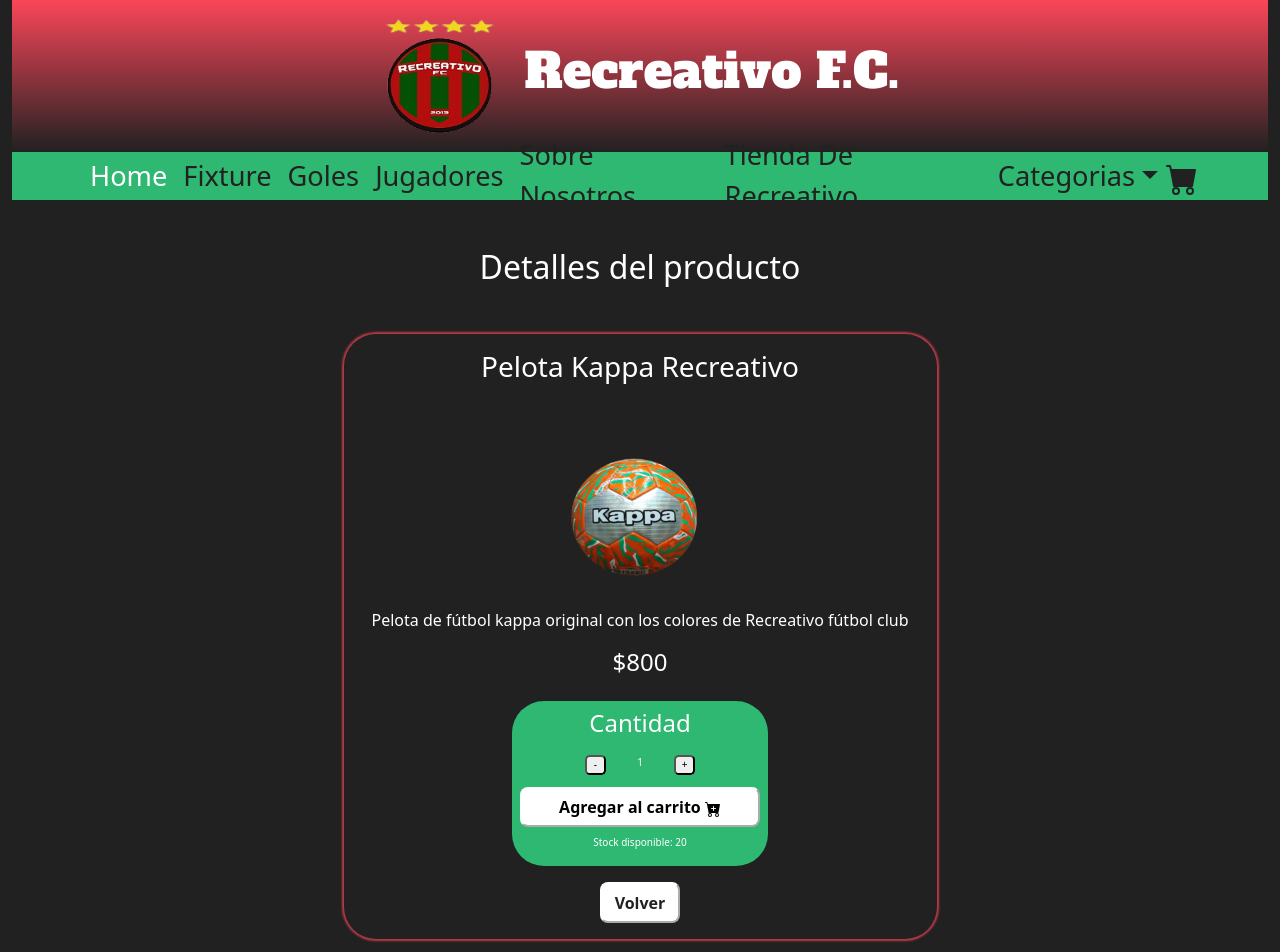
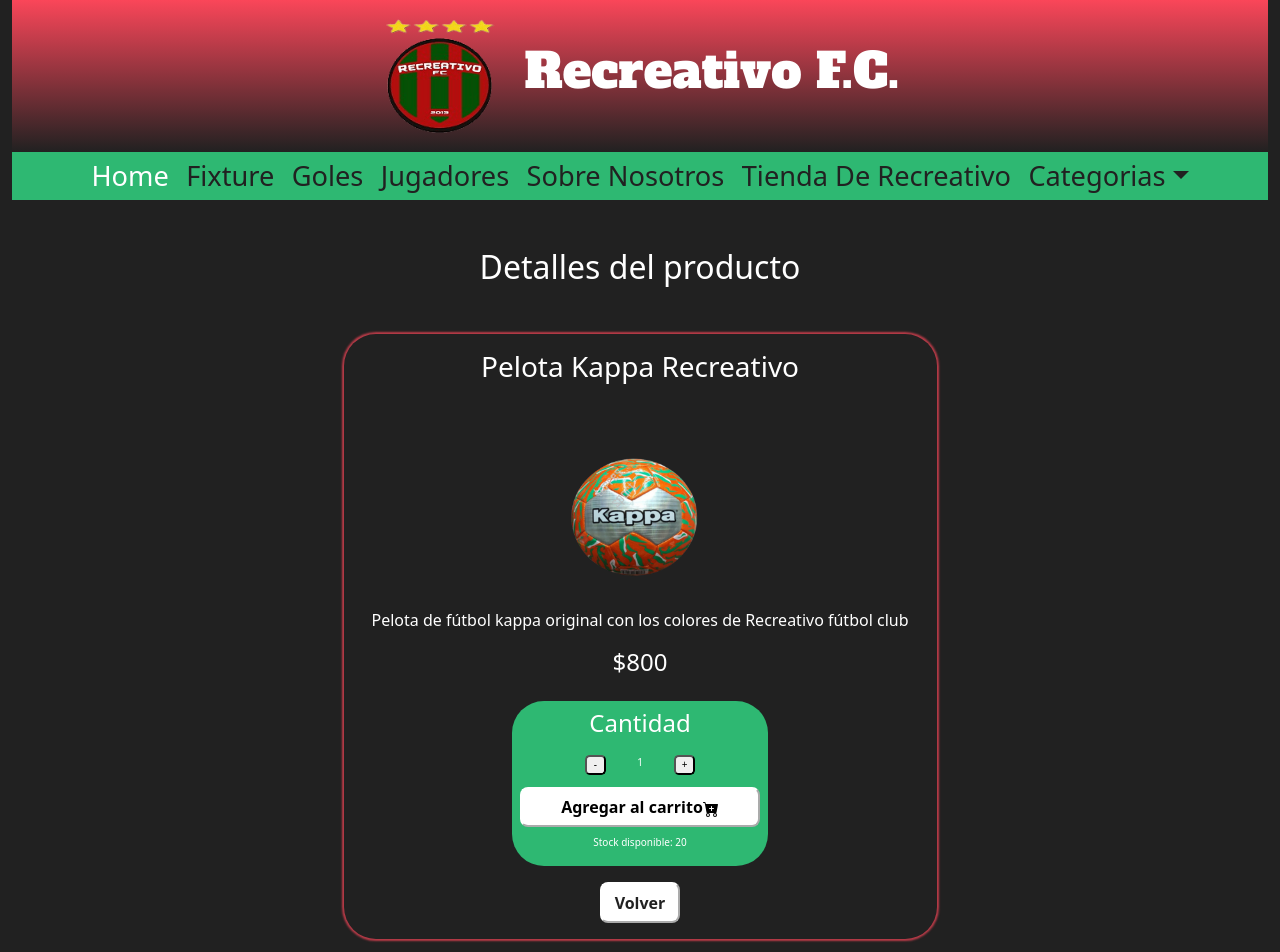
Before and after one commit to FacundoVillarroel/ProyectoFinalReactJS, a React (Create React App) app: page /item/Pelota1 in a window 1280 px wide. Shown: the top 952 px of the page. Built offline with nearby package versions, Linux system fonts and the light colour scheme.

Commit message:
Desafio Cart View

```diff
--- a/src/App.css
+++ b/src/App.css
@@ -127,8 +127,9 @@
       width: 15rem;
       border-color: #ffffff;
       background-color: #ffffff;
-      border-radius: 0.5rem;
-      cursor: pointer; }
+      border-radius: 0.5rem; }
+      .itemDetailContainer .itemDetail .AddToCartButton[disabled]:hover {
+        color: #10103d4d; }
       .itemDetailContainer .itemDetail .AddToCartButton:hover {
         color: #2eb872;
         background-color: #ffffff;
@@ -505,3 +506,9 @@
   margin-right: 1rem;
   border-radius: 50%;
   transition: transform 200ms; }
+
+.warning {
+  font-size: 0.7rem;
+  font-weight: 600;
+  color: #fa4659;
+  margin-bottom: 0; }
--- a/src/components/Cart.js
+++ b/src/components/Cart.js
@@ -14,14 +14,27 @@ function Cart () {
         emptyCart()
     }
 
+    if (cart.length===0){
+        return (
+            <div className="text-center">
+                <h2 className="my-5">Tu carrito esta vacio</h2>
+                <Link to="/">
+                    <button className="buttonReturn"> Ir a la tienda </button>
+                </Link>
+            </div>
+
+        )
+    }
+
+
     return(
         <div className="text-center">
-            <h1 className="my-5">Carrito</h1>
+            <h2 className="my-5">Carrito</h2>
             <div className="container">
                 <div className="row gx-5 pb-3 productInCart justify-content-start">
                     <h3 className="col-3 text-start"> Nombre del producto</h3>
                     <h3 className="col-3"> Imagen </h3>
-                    <h3 className="col-2"> Precio </h3>
+                    <h3 className="col-2"> Precio Unitario</h3>
                     <h3 className="col-2"> Cantidad </h3>
                     <h3 className="col-1"> Talle</h3>
                 </div>
--- a/src/components/CartWidget.js
+++ b/src/components/CartWidget.js
@@ -5,13 +5,15 @@ import { CartContext } from "../context/CartContext"
 function CartWidget () {
 
     const {cartQuantity} = useContext(CartContext)
-
     return(
-        <div >
-            <span className="fs-2"><BsFillCartFill/></span>
-            <span>{cartQuantity() || ""}</span>
-        </div>
-
+        <>
+            {
+            <div >
+                <span className="fs-2"><BsFillCartFill/></span>
+                <span>{cartQuantity() || ""}</span>
+            </div>
+            }
+        </>
     )
 }
 export default CartWidget
--- a/src/components/ItemCount.js
+++ b/src/components/ItemCount.js
@@ -1,14 +1,13 @@
 import {BsFillCartPlusFill} from "react-icons/bs"
 
-function ItemCount ({stock,setQuantity,quantity,addToCart}){
+function ItemCount ({stock,setQuantity,quantity,addToCart,category,size}){
     //Agregando al contador
     function handleClickPlus(){
         quantity < stock && setQuantity(quantity + 1)
     }
-
     //Restando al contador
     function handleClickMinus(){
-        quantity > 1 && setQuantity(quantity - 1)
+        quantity > 0 && setQuantity(quantity - 1)
     }
 
     //Agregando al carrito solo en caso de no superar el stock
@@ -18,11 +17,16 @@ function ItemCount ({stock,setQuantity,quantity,addToCart}){
         <div className ="itemCount d-flex flex-column align-items-center">
             <h4 className="m-2">Cantidad</h4>
             <div className ="quantityButtonContainer d-flex justify-content-between">
-                <button className ="quantityButton ms-2" onClick={handleClickMinus}> - </button>
+                <button className ="quantityButton ms-2" onClick={handleClickMinus} disabled={quantity===0}> - </button>
                 <p className ="mt-2"> {quantity} </p>
-                <button className ="quantityButton me-2" onClick={handleClickPlus}> + </button>
+                <button className ="quantityButton me-2" onClick={handleClickPlus} disabled ={quantity===stock}> + </button>
             </div>
-            <button className="AddToCartButton" onClick={addToCart}> Agregar al carrito <span><BsFillCartPlusFill/> </span> </button>
+            <button className="AddToCartButton" onClick={addToCart} disabled={quantity===0 || (size ==="" && category !== "pelota")}>
+                Agregar al carrito<span><BsFillCartPlusFill/></span>
+                {stock === 0 ? <p className="warning"> ¡Lo sentimos, no queda Stock de este producto!</p>
+                :<>{(size === "" && category !== "pelota") && <p className="warning"> ¡Debes agregar un talle!</p>}</>}
+            </button>
+
             <p>Stock disponible: {stock}</p>
         </div>
     )
--- a/src/components/ItemDetail.js
+++ b/src/components/ItemDetail.js
@@ -12,17 +12,11 @@ const sizeOptions = [
     {value: 'S', text: 'S'},
     {value: 'XS', text: 'XS'},
 ]
-const idPelota = ["Pelota1","Pelota2","Pelota3","Pelota4"]
 
-const ItemDetail = ({id,title,imgSrc,description,price,stock}) => {
+const ItemDetail = ({id,title,imgSrc,description,price,stock,category}) => {
     const {addItemToCart,isInCart} = useContext(CartContext)
-
     const [quantity,setQuantity] = useState(1);
     const [size,setSize] = useState("")
-
-    const isIdPelota = (id) =>{
-        return idPelota.some(prod => prod === id)
-    }
 
     const navigate = useNavigate()
     const handleNavigate = () => {
@@ -30,8 +24,7 @@ const ItemDetail = ({id,title,imgSrc,description,price,stock}) => {
     }
 
     function addToCart (){
-        if (size==="" && !isIdPelota(id)){alert("debes elegir un talle")}
-        else {const itemToAdd = {
+        const itemToAdd = {
             id,
             title,
             price,
@@ -39,7 +32,10 @@ const ItemDetail = ({id,title,imgSrc,description,price,stock}) => {
             quantity,
             size
         }
-        addItemToCart(itemToAdd) }
+        if (size==="" && category !== "pelota"){alert("debes elegir un talle")}
+            else{
+            addItemToCart(itemToAdd)
+            }
     }
 
     return(
@@ -55,11 +51,9 @@ const ItemDetail = ({id,title,imgSrc,description,price,stock}) => {
                 <h4 className="mb-4">
                     ${price}
                 </h4>
-                {   isIdPelota(id)
-                    ?   <></>
-                    :   <SelectSize
+                {   category !== "pelota" && <SelectSize
                         sizeOptions={sizeOptions}
-                        setSize={setSize}s
+                        setSize={setSize}
                         />
                 }
                 <div>
@@ -70,6 +64,8 @@ const ItemDetail = ({id,title,imgSrc,description,price,stock}) => {
                             setQuantity = {setQuantity}
                             quantity = {quantity}
                             addToCart = {addToCart}
+                            category = {category}
+                            size = {size}
                             />
                             }
                 </div>
--- a/src/components/ItemDetailContainer.js
+++ b/src/components/ItemDetailContainer.js
@@ -36,6 +36,7 @@ function ItemDetailContainer(){
                             description= {item.description}
                             price = {item.price}
                             stock = {item.stock}
+                            category = {item.category}
                             />
                         </div>
             }
--- a/src/components/NavBar.js
+++ b/src/components/NavBar.js
@@ -1,9 +1,12 @@
 import {Navbar,Container,Nav, NavDropdown} from "react-bootstrap"
 import CartWidget from "./CartWidget";
 import { Link } from "react-router-dom"
-import { useState } from "react";
+import { useState,useContext } from "react";
+import {CartContext} from "../context/CartContext"
 
 function NavBar() {
+    const {cartQuantity} = useContext(CartContext)
+
 const [activeHome,setActiveHome] = useState(true)
 const [activeFixture,setActiveFixture] = useState(false)
 const [activeGoles,setActiveGoles] = useState(false)
@@ -54,9 +57,7 @@ const [activeTienda,setActiveTienda] = useState(false)
                             <NavDropdown.Item as={Link} to="/category/pelota" onClick={handleClickTienda}>Pelotas</NavDropdown.Item>
                         </NavDropdown>
 
-                    <Link to="/cart">
-                        <CartWidget/>
-                    </Link>
+                        {cartQuantity() !== 0 && <Link to="/cart"> <CartWidget/> </Link>}
 
                     </Nav>
                 </Navbar.Collapse>
--- a/src/data/items.js
+++ b/src/data/items.js
@@ -39,7 +39,7 @@ const conInvierno = new product("conInvierno","Conjunto de invierno", 2000, imgC
 const buzo = new product ("buzo","Buzo", 700, imgBuzo,3, "Buzo individual de Recreativo fútbol club","deVestir");
 const conAlternativoBlanco = new product ("conAlternativoBlanco","Conjunto alternativo blanco", 1400, imgConAltBla,8,"Conjunto alternativo blanco de Recreativo fútbol club","suplente");
 const conAlternativoNegro = new product ("conAlternativoNegro","Conjunto alternativo negro", 1400, imgConAltNeg,10, "Conjunto alternativo negro de Recreativo fútbol club","suplente");
-const conVarianteNegro = new product ("conVarianteNegro","Conjunto variante negro", 1400, imgCongVarNeg,5,"Conjunto variante negro de Recreativo fútbol club","suplente");
+const conVarianteNegro = new product ("conVarianteNegro","Conjunto variante negro", 1400, imgCongVarNeg,0,"Conjunto variante negro de Recreativo fútbol club","suplente");
 const ball1 = new product ("Pelota1", "Pelota Kappa Recreativo", 800, imgBall1, 20, "Pelota de fútbol kappa original con los colores de Recreativo fútbol club","pelota")
 const ball2 = new product ("Pelota2", "Pelota Kappa Tournament", 700, imgBall2, 15, "Pelota de fútbol kappa original","pelota")
 const ball3 = new product ("Pelota3", "Pelota Kappa Roja", 600, imgBall3, 15, "Pelota de fútbol kappa original","pelota")
```
Also changed, not shown: scss/styles.scss (+10 -1 lines).
